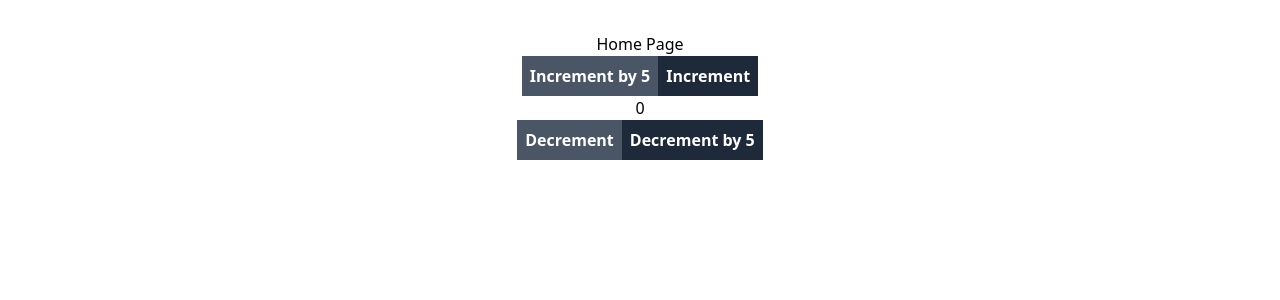
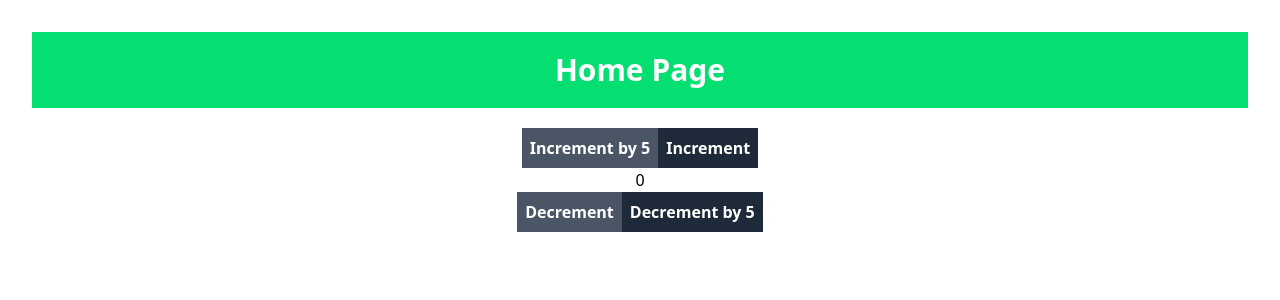
Before and after one commit to md-abu-naim/Redux-slice-store, a React (Vite) app: page / in a window 1280 px wide. Shown: the top 300 px of the page. Built offline with nearby package versions, Linux system fonts and the light colour scheme.

Commit message:
home page format

```diff
--- a/src/Pages/Home.jsx
+++ b/src/Pages/Home.jsx
@@ -3,7 +3,7 @@ import Counter from "../Components/Counter";
 const Home = () => {
     return (
         <div>
-            Home Page
+            <h1 className="bg-green-400 p-5 text-3xl font-extrabold text-white mb-5">Home Page</h1>
             <Counter />
         </div>
     );
```
